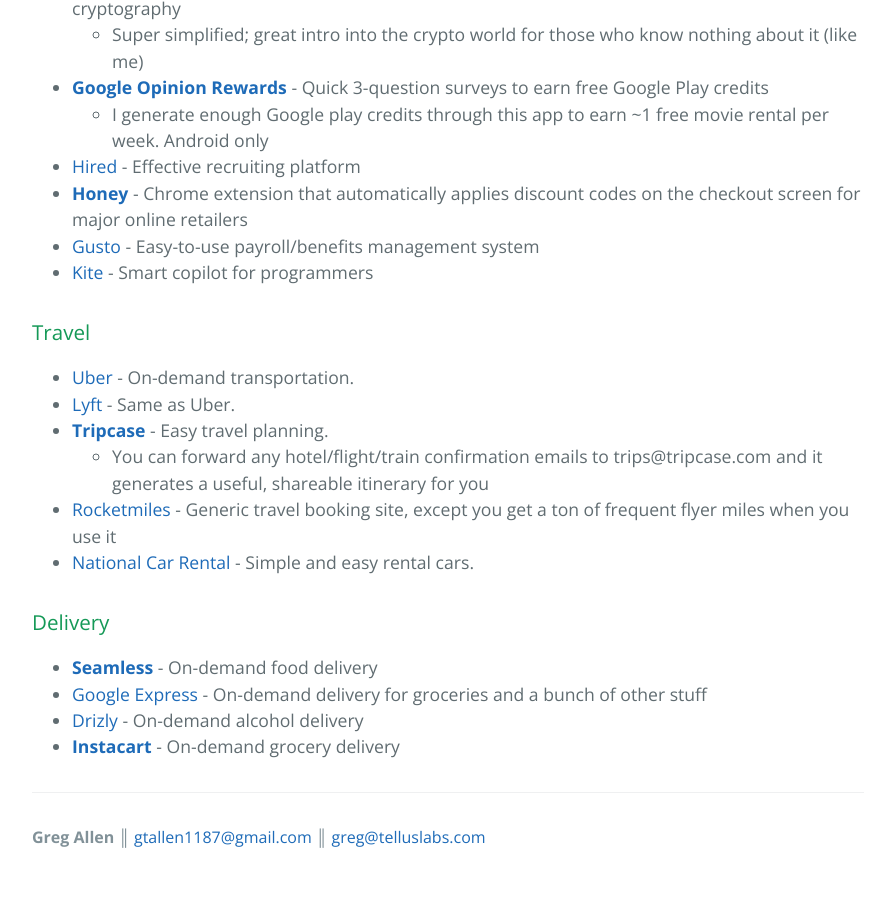
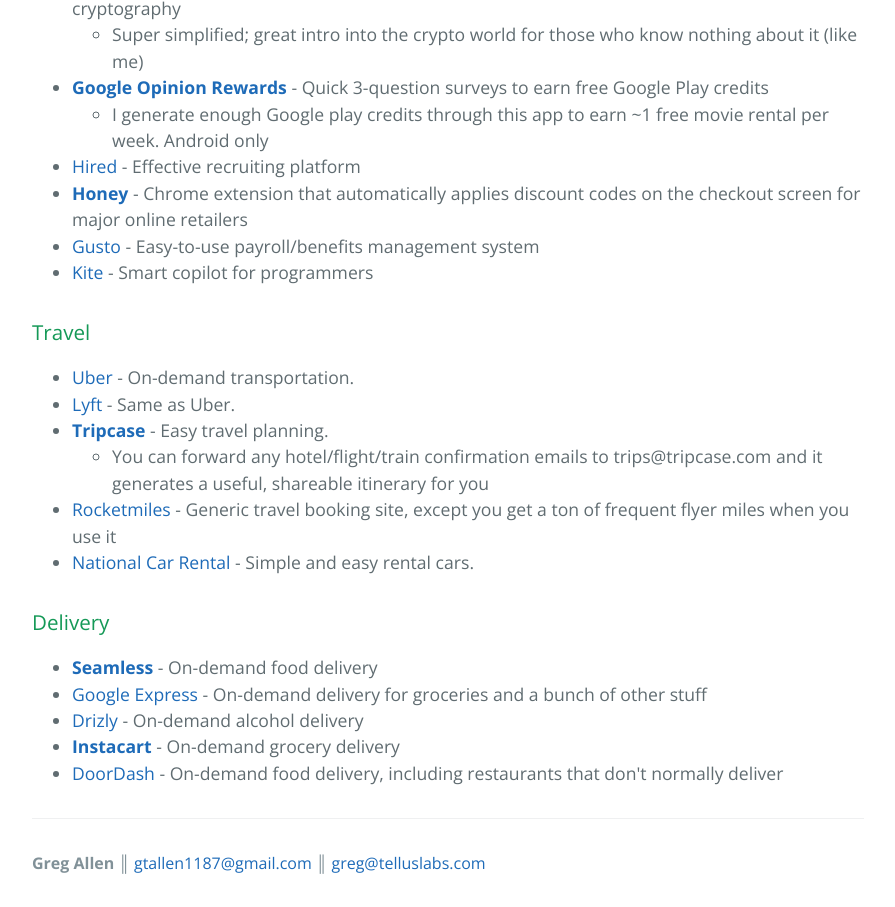
Before and after one commit to gtallen1187/gregallen.io, a plain HTML site: page index.html in a window 1280 px wide. Shown: the part 1971-2878 px from the top of the page, without its empty margins (192-1087 px from the left). Before the commit the page ends 2852 px from the top, so only its background shows below. Drawn offline with nearby package versions, Linux system fonts and the light colour scheme; a script that the page names is missing.

Commit message:
Add DoorDash

```diff
--- a/index.html
+++ b/index.html
@@ -116,6 +116,7 @@
         <li><a href="https://google.com/express/invite/PCAFKA46T">Google Express</a> - On-demand delivery for groceries and a bunch of other stuff</li>
         <li><a href="http://drizly.com/i/GREGALLEN">Drizly</a> - On-demand alcohol delivery</li>
         <li><b><a href="https://inst.cr/t/Y3bZ5uEWg">Instacart</a></b> - On-demand grocery delivery</li>
+	<li><a href="http://drd.sh/Adlvdg">DoorDash</a> - On-demand food delivery, including restaurants that don't normally deliver</li>
       </ul>
 
       <footer class="site-footer">
```
